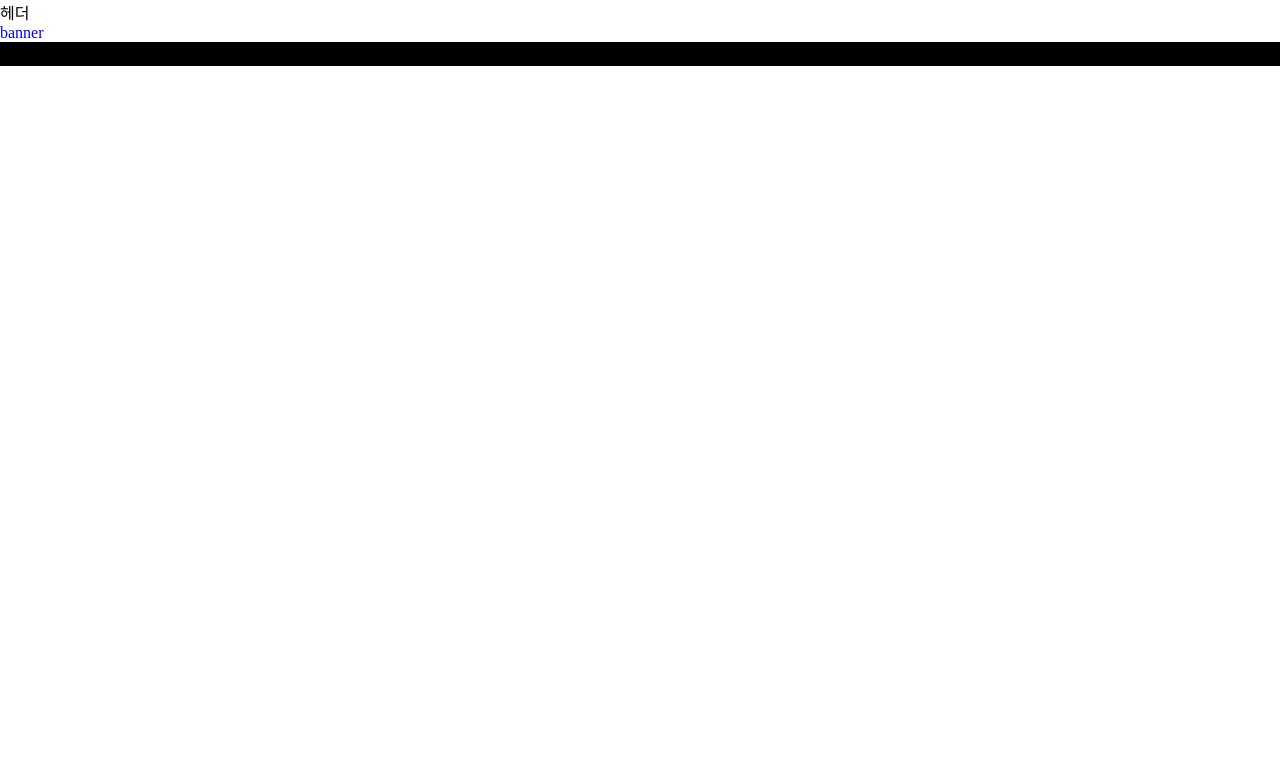
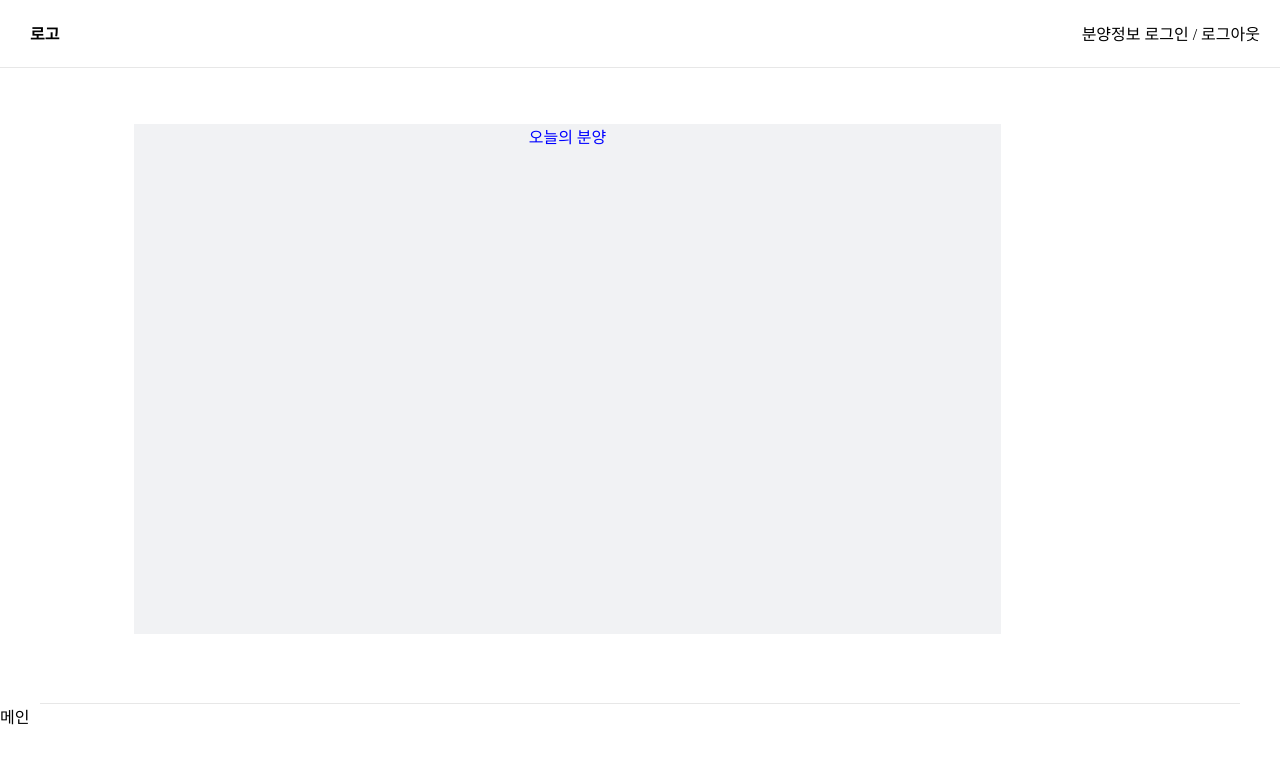
Before and after one commit to KimNamKyu/House-Subscription, a Next.js app in the folder webapp/: page / in a window 1280 px wide. Shown: the top 764 px of the page. Built offline with nearby package versions, Linux system fonts and the light colour scheme.

Commit message:
레이아웃 css구조 진행

```diff
--- /dev/null
+++ b/webapp/components/Banner.tsx
@@ -0,0 +1,39 @@
+import { css } from "@emotion/react";
+
+const Banner = () => {
+    return (
+        <>
+            <div css={wrapperStyle}>
+                <div css={slicStyle}>
+                    <div css={postStyle}>
+                        오늘의 분양
+                    </div>
+                </div>
+            </div>
+        </>
+    )
+}
+
+const wrapperStyle = css`
+    display: flex;
+    width: 1200px;
+    height: 100%;
+    margin: 0px auto;
+    padding: 0px 10px;
+    align-items: center;
+    position: relative;
+    border-bottom: 1px solid rgb(231,231,231);
+`
+const slicStyle = css`
+    padding-top: 40px;
+    padding: 0px 84px;
+    text-align: center;
+`
+
+const postStyle = css`
+    width: 867px;
+    display: inline-block;
+    background-color: rgb(241, 242, 244);
+    height: 510px;
+`
+export default Banner;
--- /dev/null
+++ b/webapp/components/Header.tsx
@@ -0,0 +1,35 @@
+import { css } from "@emotion/react";
+
+const Header = () => {
+    return (
+        <>
+            <nav css={navStyle}>
+                <div>
+                    <h4>로고</h4>
+                </div>
+                <div css={navLeft}>
+                    분양정보
+                    로그인 /
+                    로그아웃
+                </div>
+            </nav>
+        </>
+    )
+
+}
+
+const navStyle = css`
+    display: flex;
+    align-items:center;
+    padding: 0px 20px 0px 30px;
+    width: 100%;
+    border-bottom: 1px solid rgb(231,231,231);
+    background-color: transparent;
+`
+const navLeft = css`
+    flex: 0 0 auto;
+    align-items: center;
+    margin-left: auto;
+`
+
+export default Header;
--- a/webapp/components/Layout.tsx
+++ b/webapp/components/Layout.tsx
@@ -11,7 +11,7 @@ interface HeadProps {
     children: React.ReactNode;
 }
 function Header({ children }: HeadProps) {
-    return <header>{children}</header>
+    return <header css={headerStyle}>{children}</header>
 }
 
 interface MainProps {
@@ -32,9 +32,14 @@ Layout.Header = Header;
 Layout.Banner = Banner;
 Layout.Main = Main;
 
+const headerStyle = css`
+    height: 54px;
+`
+
 const mainStyle = css`
-    background-color: black;
+    height: 100%;
 `
 const bannerStyle = css`
     color: blue;
+    height: 650px;
 `
--- a/webapp/pages/index.tsx
+++ b/webapp/pages/index.tsx
@@ -1,4 +1,6 @@
 import React from 'react';
+import Banner from '../components/Banner';
+import Header from '../components/Header';
 import Layout from '../components/Layout';
 
 const App = () => {
@@ -6,10 +8,10 @@ const App = () => {
         <>
             <Layout>
                 <Layout.Header>
-                    헤더
+                    <Header />
                 </Layout.Header>
                 <Layout.Banner>
-                    banner
+                    <Banner />
                 </Layout.Banner>
                 <Layout.Main>
                     메인
```
